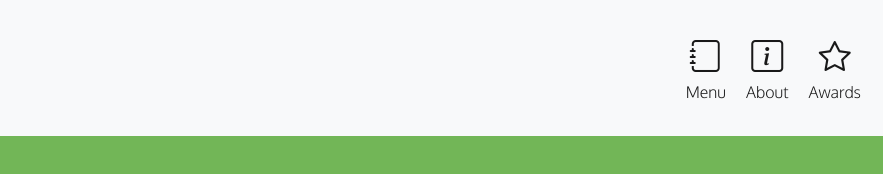
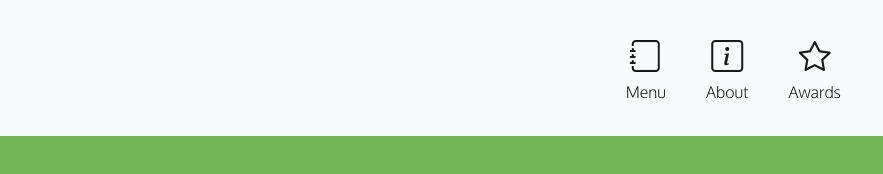
Before and after one commit to LuisCorrea1/Restaurant-Landing-Page, a plain HTML site: page index.html in a window 1280 px wide. Shown: the full height of the page, 397-1280 px from the left. Drawn offline with nearby package versions, Linux system fonts and the light colour scheme.

Commit message:
5)End of navbar styling

```diff
--- a/css/style.css
+++ b/css/style.css
@@ -10,7 +10,7 @@ body {
     background-color: #72b657;
     font-family: 'Oxygen', sans-serif;
 }
-
+/* ---------------------------START NAVBAR ------------------------- */
 #header-nav {
     background-color: #f5faef;
 }
@@ -60,3 +60,12 @@ h1 {
 .nav-link i{
     font-size: 2em;
 }
+/* ------------------------ END NAVBAR -------------------------------- */
+
+/*------------------------- MEDIA  Queries -----------------------------*/
+/* MEDIA FOR NAV BUTTONS (>991px) */
+@media (min-width: 992px) {
+    #nav-list a {
+        margin-right: 20px;
+    }
+}
--- a/index.html
+++ b/index.html
@@ -14,6 +14,7 @@
     <title>Bistro</title>
 </head>
 <body>
+  <!-- HEADER -->
     <header>
         <nav class="navbar navbar-expand-lg navbar-light bg-light" id="header-nav">
             <div class="navbar-brand">
@@ -42,6 +43,12 @@
             </div>
           </nav>
     </header>
+      <!-- END OF HEADER -->
+
+      <!-- JUMBOTRON -->
+  <div class="container">
+
+  </div>
 <!-- Bootsrap JS -->
  <script src="https://cdn.jsdelivr.net/npm/bootstrap@5.0.2/dist/js/bootstrap.bundle.min.js" integrity="sha384-MrcW6ZMFYlzcLA8Nl+NtUVF0sA7MsXsP1UyJoMp4YLEuNSfAP+JcXn/tWtIaxVXM" crossorigin="anonymous"></script>
 </body>
```
